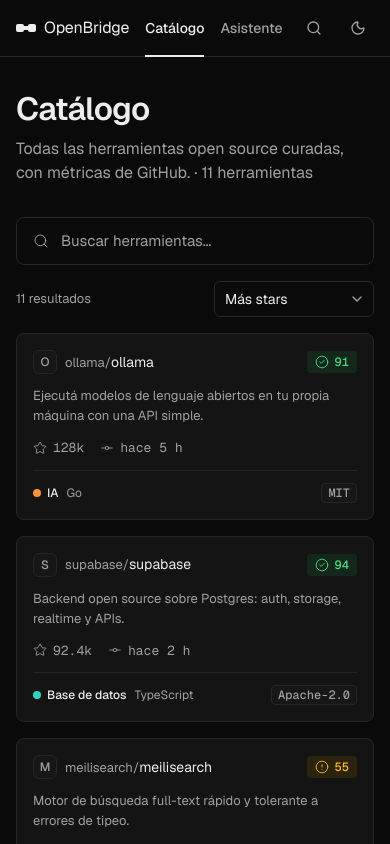
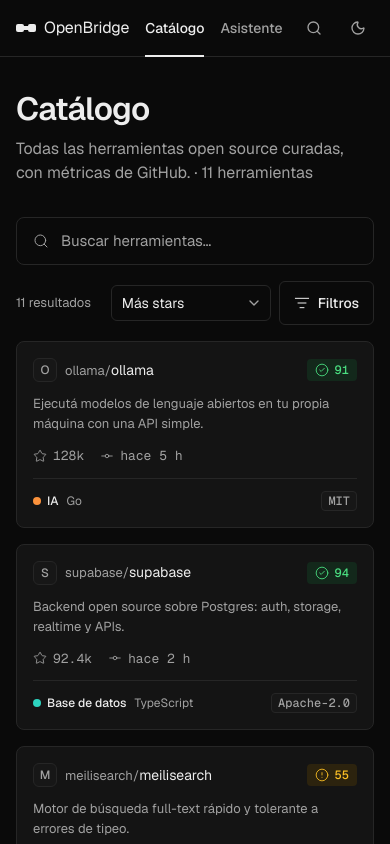
Before and after one commit to No-Country-simulation/S10-26-equipo-8-OpenBridge, a Next.js app in the folder frontend/: page /catalogo in a window 390 px wide. Shown: the top 844 px of the page. Built offline with nearby package versions, Linux system fonts and the light colour scheme.

Commit message:
feat(web): add mobile catalog filters sheet [OB-23]

```diff
--- a/frontend/src/app/catalogo/page.tsx
+++ b/frontend/src/app/catalogo/page.tsx
@@ -4,6 +4,7 @@ import { CatalogHeader } from '@/components/catalog/catalog-header';
 import { CatalogSearch } from '@/components/catalog/catalog-search';
 import { EmptyState } from '@/components/catalog/empty-state';
 import { FiltersPanel } from '@/components/catalog/filters-panel';
+import { FiltersSheet } from '@/components/catalog/filters-sheet';
 import { Pagination } from '@/components/catalog/pagination';
 import { RepositoryGrid } from '@/components/catalog/repository-grid';
 import { ResultsBar } from '@/components/catalog/results-bar';
@@ -53,6 +54,8 @@ export default async function CatalogPage({ searchParams }: PageProps<'/catalogo
 
   const filterParams = { category: categorySlug, language, license, maintenance, minStars };
   const hasFilters = Boolean(language || license || maintenance.length || minStars);
+  const activeCount =
+    [categorySlug, language, license, minStars].filter(Boolean).length + maintenance.length;
 
   const [{ data, meta }, { meta: unfiltered }] = await Promise.all([
     listRepositories({ ...filterParams, q, sort, page, size }),
@@ -89,6 +92,14 @@ export default async function CatalogPage({ searchParams }: PageProps<'/catalogo
               sort={sort ?? (q ? 'relevance' : 'stars')}
               hasQuery={Boolean(q)}
               params={{ ...filterParams, q, size: urlParams.size }}
+              filters={
+                <FiltersSheet
+                  filters={filters}
+                  params={{ ...urlParams, q }}
+                  activeCount={activeCount}
+                  total={meta.total}
+                />
+              }
             />
             <ActiveFilters filters={filters} params={{ ...urlParams, q }} />
             {data.length === 0 ? (
--- a/frontend/src/components/catalog/filters-panel.tsx
+++ b/frontend/src/components/catalog/filters-panel.tsx
@@ -42,7 +42,7 @@ function Option({
   name?: string;
 }) {
   return (
-    <label className="flex h-[34px] cursor-pointer items-center gap-2.5 text-sm">
+    <label className="flex h-11 cursor-pointer items-center gap-2.5 text-sm lg:h-[34px]">
       <input
         type={type}
         name={name}
@@ -154,7 +154,7 @@ export function FiltersPanel({ filters, params }: Props) {
           <button
             type="button"
             onClick={() => setShowAllLanguages((v) => !v)}
-            className="flex h-[34px] items-center rounded-sm text-[13px] text-link hover:underline focus-visible:outline-2 focus-visible:outline-offset-2 focus-visible:outline-foreground/40"
+            className="flex h-11 items-center rounded-sm text-[13px] text-link lg:h-[34px] hover:underline focus-visible:outline-2 focus-visible:outline-offset-2 focus-visible:outline-foreground/40"
           >
             {showAllLanguages ? 'Ver menos' : 'Ver más lenguajes'}
           </button>
--- /dev/null
+++ b/frontend/src/components/catalog/filters-sheet.tsx
@@ -0,0 +1,56 @@
+'use client';
+
+import { Dialog } from '@base-ui/react/dialog';
+import { ListFilter, X } from 'lucide-react';
+import { FiltersPanel } from '@/components/catalog/filters-panel';
+import type { CatalogParams } from '@/lib/catalog-url';
+import type { CatalogFilters } from '@/lib/repositories';
+
+type Props = {
+  filters: CatalogFilters;
+  params: CatalogParams;
+  activeCount: number;
+  total: number;
+};
+
+// En pantallas angostas el panel de filtros no ocupa lugar: se abre desde un botón, en un cajón.
+export function FiltersSheet({ filters, params, activeCount, total }: Props) {
+  return (
+    <Dialog.Root>
+      <Dialog.Trigger className="inline-flex h-11 items-center gap-2 rounded-md border border-border bg-background px-3.5 text-sm font-medium transition-colors hover:bg-muted focus-visible:outline-2 focus-visible:outline-offset-2 focus-visible:outline-foreground/40 lg:hidden">
+        <ListFilter className="size-4" strokeWidth={1.5} aria-hidden="true" />
+        Filtros
+        {activeCount > 0 && (
+          <span className="flex size-5 items-center justify-center rounded-full bg-foreground font-mono text-xs text-background tabular-nums">
+            {activeCount}
+            <span className="sr-only"> activos</span>
+          </span>
+        )}
+      </Dialog.Trigger>
+      <Dialog.Portal>
+        <Dialog.Backdrop className="fixed inset-0 z-40 bg-black/50 transition-opacity duration-200 data-ending-style:opacity-0 data-starting-style:opacity-0 lg:hidden" />
+        <Dialog.Popup
+          aria-label="Filtros del catálogo"
+          className="fixed inset-x-0 bottom-0 z-50 flex max-h-[88dvh] flex-col rounded-t-xl border-t border-border bg-background transition-transform duration-200 data-ending-style:translate-y-full data-starting-style:translate-y-full lg:hidden"
+        >
+          <Dialog.Close
+            aria-label="Cerrar filtros"
+            className="absolute top-2 right-3 flex size-11 items-center justify-center rounded-md text-muted-foreground hover:text-foreground focus-visible:outline-2 focus-visible:outline-foreground/40"
+          >
+            <X className="size-5" strokeWidth={1.5} aria-hidden="true" />
+          </Dialog.Close>
+          <div className="min-h-0 flex-1 overflow-y-auto px-4 pt-3 pb-4">
+            <div className="pr-12">
+              <FiltersPanel filters={filters} params={params} />
+            </div>
+          </div>
+          <div className="border-t border-border p-4">
+            <Dialog.Close className="flex h-11 w-full items-center justify-center rounded-md bg-foreground text-sm font-medium text-background transition-colors hover:bg-foreground/90 focus-visible:outline-2 focus-visible:outline-offset-2 focus-visible:outline-foreground/40">
+              Ver {total} {total === 1 ? 'resultado' : 'resultados'}
+            </Dialog.Close>
+          </div>
+        </Dialog.Popup>
+      </Dialog.Portal>
+    </Dialog.Root>
+  );
+}
--- a/frontend/src/components/catalog/results-bar.tsx
+++ b/frontend/src/components/catalog/results-bar.tsx
@@ -1,3 +1,4 @@
+import type { ReactNode } from 'react';
 import { SortSelect } from '@/components/catalog/sort-select';
 import type { CatalogParams } from '@/lib/catalog-url';
 import type { RepositorySort } from '@/lib/repositories';
@@ -7,15 +8,20 @@ type Props = {
   sort: RepositorySort;
   hasQuery: boolean;
   params: Omit<CatalogParams, 'sort' | 'page'>;
+  // Botón que abre los filtros en pantallas angostas.
+  filters?: ReactNode;
 };
 
-export function ResultsBar({ total, sort, hasQuery, params }: Props) {
+export function ResultsBar({ total, sort, hasQuery, params, filters }: Props) {
   return (
-    <div className="flex items-center justify-between gap-3">
-      <p aria-live="polite" className="text-[13px] text-muted-foreground">
+    <div className="flex flex-wrap items-center justify-between gap-x-3 gap-y-2">
+      <p aria-live="polite" className="text-[13px] whitespace-nowrap text-muted-foreground">
         {total} {total === 1 ? 'resultado' : 'resultados'}
       </p>
-      <SortSelect sort={sort} hasQuery={hasQuery} params={params} />
+      <div className="ml-auto flex items-center gap-2">
+        <SortSelect sort={sort} hasQuery={hasQuery} params={params} />
+        {filters}
+      </div>
     </div>
   );
 }
```
